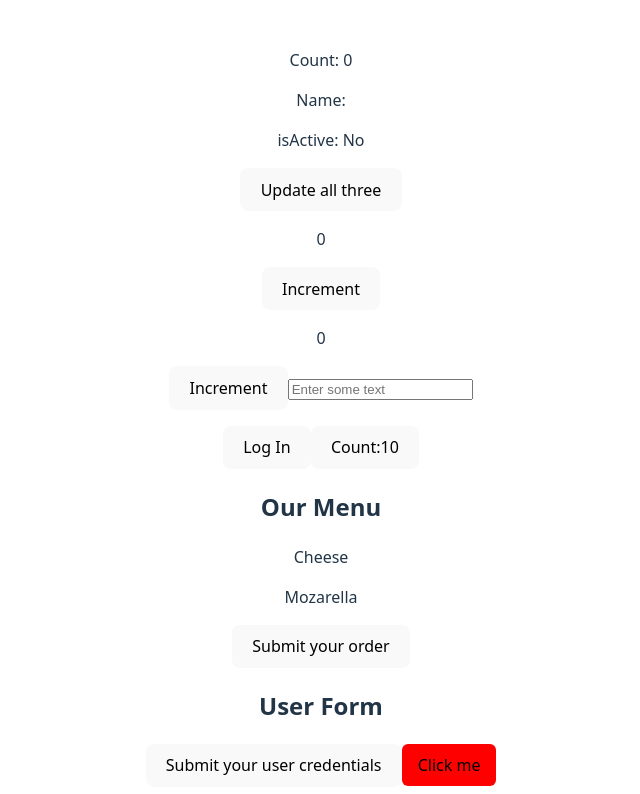
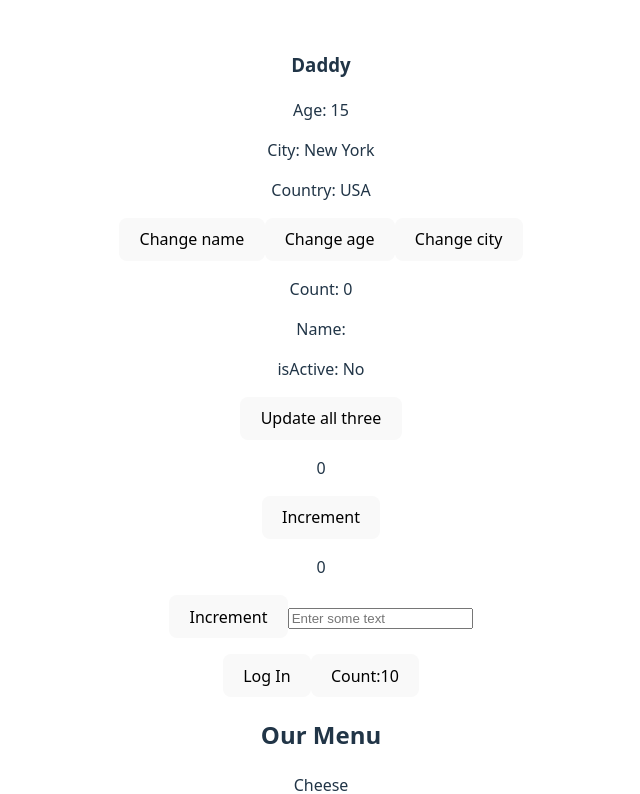
Before and after one commit to Saanimustapha/Learning-React, a React (Vite) app: page / in a window 1280 px wide. Shown: the top 794 px of the page, without its empty margins (319-959 px from the left). Built offline with nearby package versions, Linux system fonts and the light colour scheme.

Commit message:
Managing state of javascript objects.

```diff
--- a/src/App.jsx
+++ b/src/App.jsx
@@ -17,6 +17,7 @@ import { Message } from './Message'
 import { SimpleCounter } from './SimpleCounter'
 import { SimpleCounterTwo } from './SimpleCounterTwo'
 import { BatchUpdate } from './BatchUpdate'
+import { UserProfile } from './UserProfile'
 import './App.css'
 
 
@@ -24,6 +25,7 @@ function App() {
 
   return (
     <>
+    <UserProfile/>
     <BatchUpdate/>
     <SimpleCounterTwo/>
     <SimpleCounter/>
--- /dev/null
+++ b/src/UserProfile.jsx
@@ -0,0 +1,51 @@
+import { useState } from "react"
+
+export const UserProfile = () => {
+
+    const [user, setUser] = useState(
+        {name: "Daddy",
+        age: 15,
+        address: {
+            city: "New York",
+            country: "USA"
+        }
+        }
+    )
+
+    const changeName = () => {
+        setUser(
+            {...user,
+            name: "Saani"}
+        )
+    }
+
+    const changeAge = () => {
+        setUser(
+            {...user,
+            age: 20}
+        )
+    }
+
+    const changeCity = () => {
+        setUser(
+            {...user,
+            address: {
+                ...user.address,
+                city: "Miami"
+            }}
+        )
+    }
+
+
+    return(
+        <>
+        <h3>{user.name}</h3>
+        <p>Age: {user.age}</p>
+        <p>City: {user.address.city}</p>
+        <p>Country: {user.address.country}</p>
+        <button onClick={changeName}>Change name</button>
+        <button onClick={changeAge}>Change age</button>
+        <button onClick={changeCity}>Change city</button>
+        </>
+    )
+}
```
